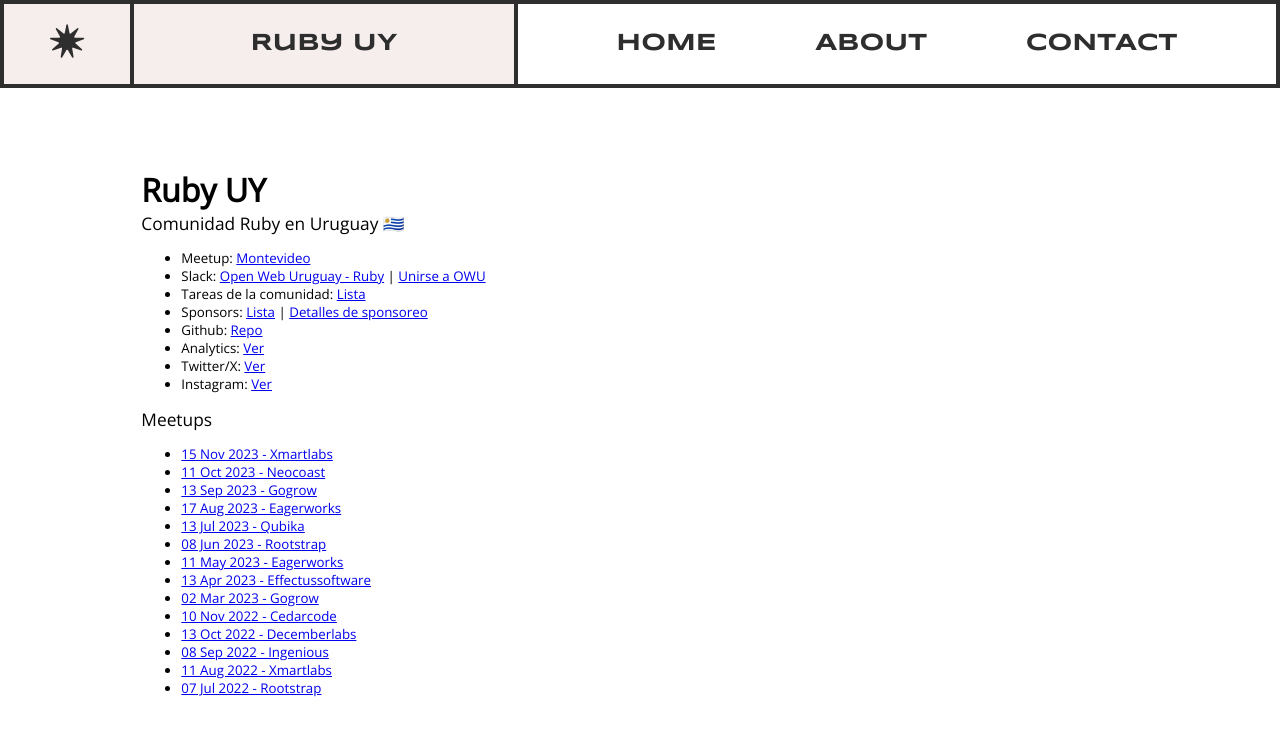
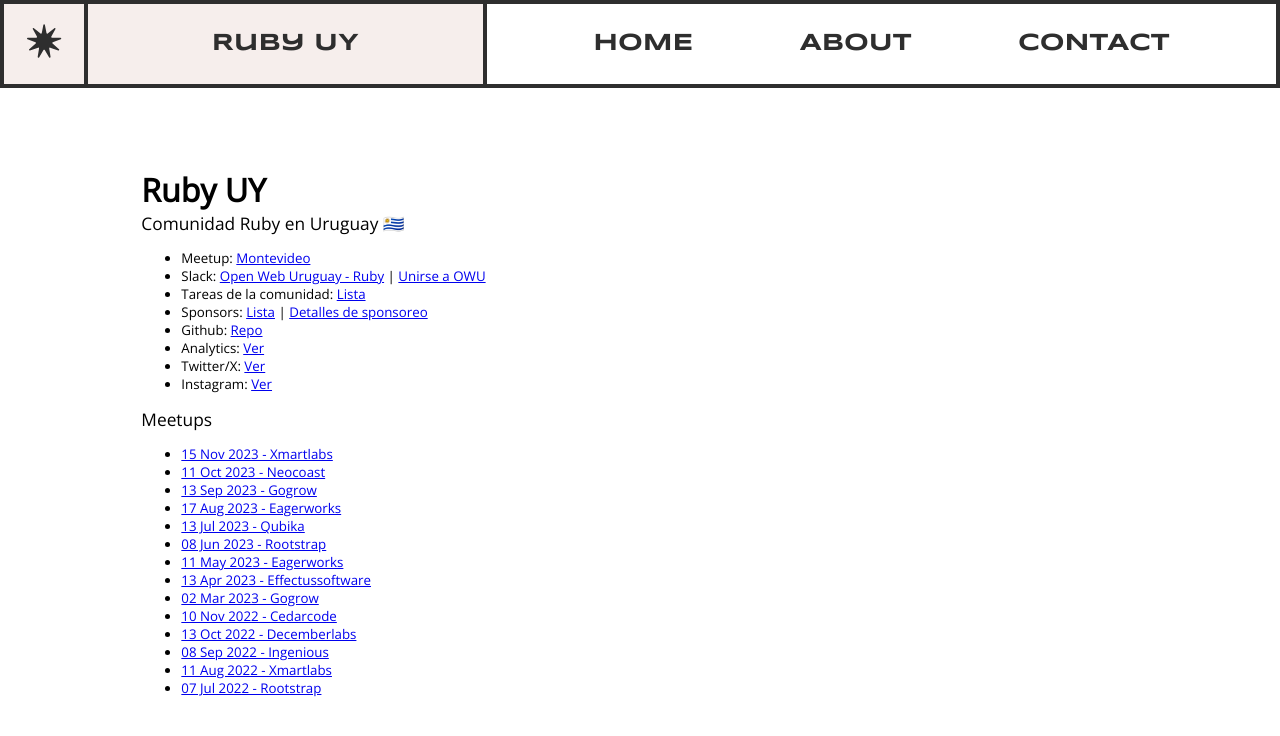
Before and after one commit to rubyuy/ruby.uy, a Jekyll site: the page built from index.md, in a window 1280 px wide. Shown: the top 736 px of the page. Built offline with Jekyll 4.4.1, drawn with Linux system fonts in a browser that asks for light colours; our own code applies the rules of GitHub Pages for plain Markdown files.

Commit message:
Keep blackstar a square

```diff
--- a/_sass/topbar.scss
+++ b/_sass/topbar.scss
@@ -16,8 +16,8 @@
 }
 
 .blackStarBox {
-  flex: 1;
   height: 100%;
+  width: 5rem;
   border: 4px solid #2E2E2E;
   background: #F6EEEC;
   align-items: center;
```
